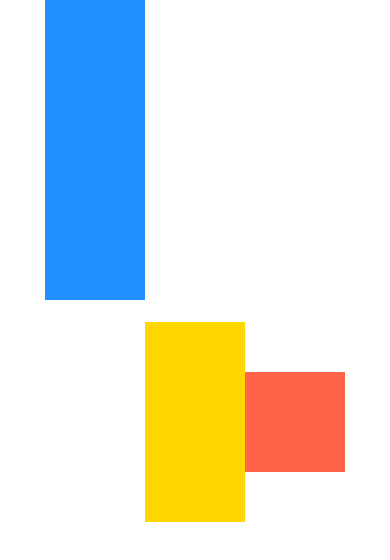
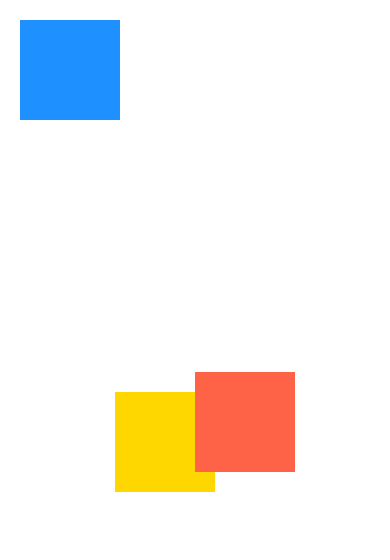
Before and after one commit to elbarea/react-native, a React Native app: screen / in a window 390 px wide. Shown: the top 560 px of the page. Built offline with nearby package versions, Linux system fonts and the light colour scheme.

Commit message:
Tests with absolute and relative position Position is relative by default in react native * top, bottom, left and right move elements relative to its current position by default * if position is set to absolute, the element will be moved relative to its parent

```diff
--- a/App.js
+++ b/App.js
@@ -16,15 +16,20 @@ export default function App() {
         style={{
           backgroundColor: "dodgerblue",
           width: 100,
-          height: 300,
-          alignSelf: "flex-start"
+          height: 100,
+          top: 20,
+          left: 20,
+          position: "absolute",
         }}
       ></View>
       <View
         style={{
           backgroundColor: "gold",
           width: 100,
-          height: 200,
+          height: 100,
+          top: 20,
+          left: 20,
+          position: "relative" //default value
         }}
       ></View>
       <View
```
